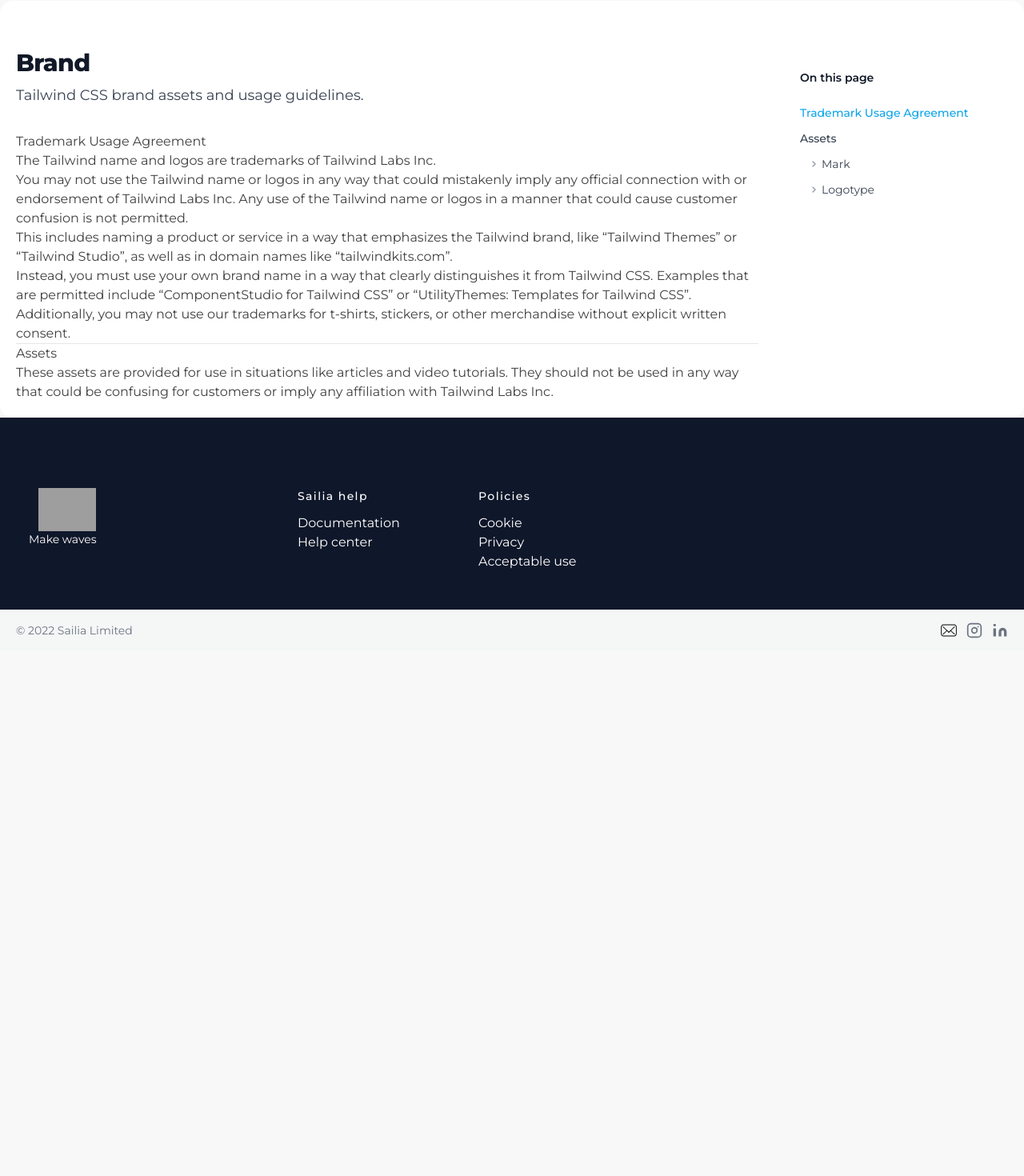
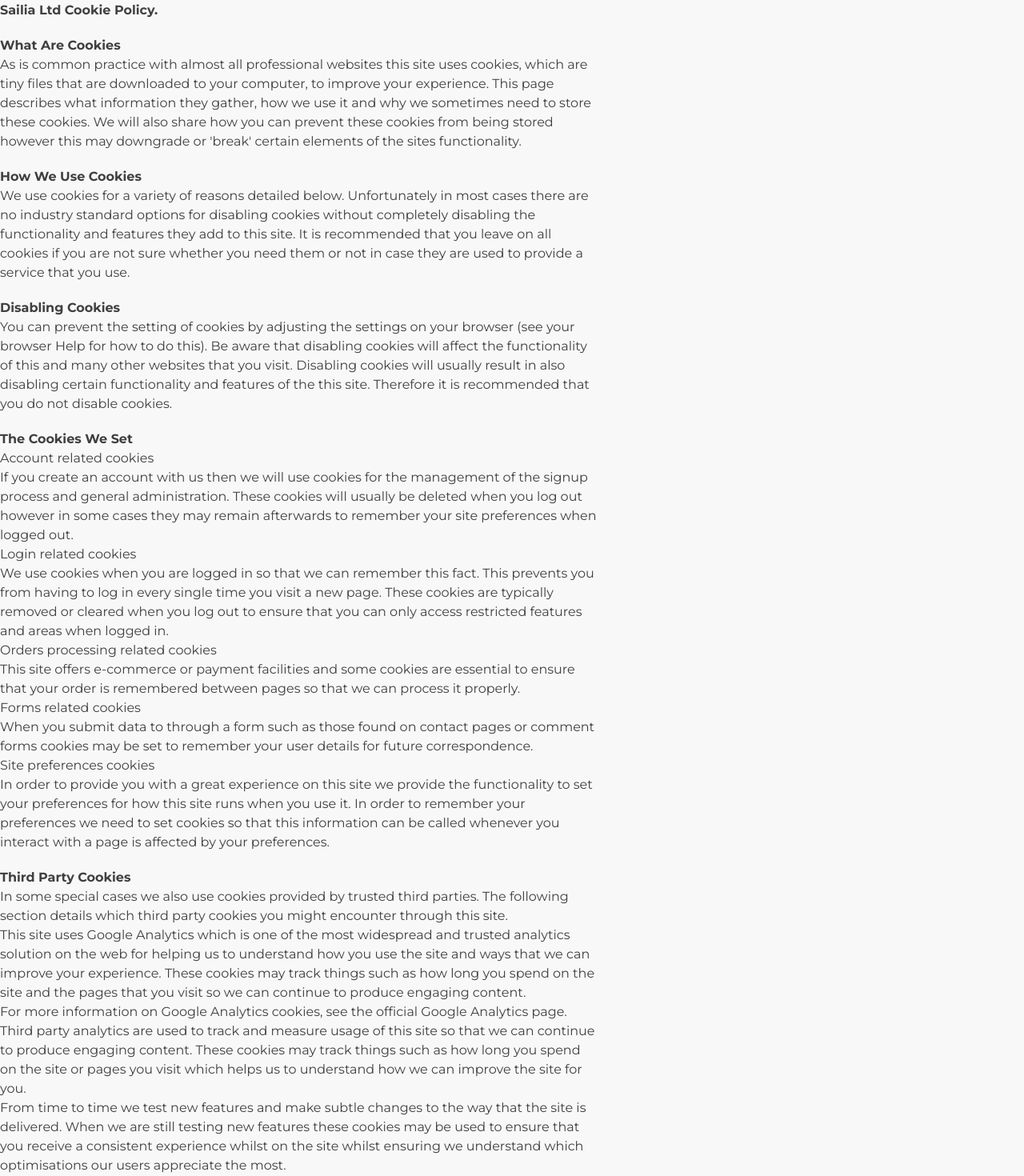
Before and after one commit to lewiswebsitedevelopment/sailia-website, a Next.js app: page /policies/cookie in a window 1280 px wide. Shown: the part 80-1550 px from the top of the page at 80% size. Before the commit the page ends 894 px from the top, so only its background shows below. Built offline with nearby package versions, Linux system fonts and the light colour scheme; grey boxes are pictures that could not be loaded.

Commit message:
Cookie policy

```diff
--- a/pages/policies/cookie.js
+++ b/pages/policies/cookie.js
@@ -11,69 +11,101 @@ export default function Cookie() {
         <link href="https://fonts.googleapis.com/css2?family=Montserrat:wght@100;200;300;400;500;600;700;800;900&family=Roboto&display=swap" rel="stylesheet"></link>
       </Head>
       <Header />
-      <main class="bg-white rounded-2xl mt-10 flex-1 overflow-y-auto p-5 max-w-7xl mx-auto">
-      <div class="max-w-3xl mx-auto pt-10 xl:max-w-none xl:ml-0 xl:mr-[15.5rem] xl:pr-16">
-   <header id="header" class="relative z-20">
-      <div>
-         <h1 class="inline-block text-3xl font-extrabold text-gray-900 tracking-tight">Brand</h1>
-      </div>
-      <p class="mt-2 text-lg text-gray-700">Tailwind CSS brand assets and usage guidelines.</p>
-   </header>
-   <div id="content" class="relative z-20 prose mt-8">
-      <h2 class="group flex whitespace-pre-wrap -ml-4 pl-4" id="trademark-usage-agreement">
-         <a href="#trademark-usage-agreement" class="absolute -ml-10 flex items-center opacity-0 border-0 group-hover:opacity-100" aria-label="Anchor">
-            <div class="w-6 h-6 text-gray-400 ring-1 ring-gray-900/5 rounded-md shadow-sm flex items-center justify-center hover:ring-gray-900/10 hover:shadow hover:text-gray-700">
-               <svg width="12" height="12" fill="none" aria-hidden="true">
-                  <path d="M3.75 1v10M8.25 1v10M1 3.75h10M1 8.25h10" stroke="currentColor" stroke-width="1.5" stroke-linecap="round"></path>
-               </svg>
-            </div>
-         </a>
-         <span>Trademark Usage Agreement</span>
-      </h2>
-      <p>The Tailwind name and logos are trademarks of Tailwind Labs Inc.</p>
-      <p>You may not use the Tailwind name or logos in any way that could mistakenly imply any official connection with or endorsement of Tailwind Labs Inc. Any use of the Tailwind name or logos in a manner that could cause customer confusion is not permitted.</p>
-      <p>This includes naming a product or service in a way that emphasizes the Tailwind brand, like “Tailwind Themes” or “Tailwind Studio”, as well as in domain names like “tailwindkits.com”.</p>
-      <p>Instead, you must use your own brand name in a way that clearly distinguishes it from Tailwind CSS.  Examples that are permitted include “ComponentStudio for Tailwind CSS” or “UtilityThemes: Templates for Tailwind CSS”.</p>
-      <p>Additionally, you may not use our trademarks for t-shirts, stickers, or other merchandise without explicit written consent.</p>
-      <hr />
-      <h2 class="group flex whitespace-pre-wrap -ml-4 pl-4" id="assets">
-         <a href="#assets" class="absolute -ml-10 flex items-center opacity-0 border-0 group-hover:opacity-100" aria-label="Anchor">
-            <div class="w-6 h-6 text-gray-400 ring-1 ring-gray-900/5 rounded-md shadow-sm flex items-center justify-center hover:ring-gray-900/10 hover:shadow hover:text-gray-700">
-               <svg width="12" height="12" fill="none" aria-hidden="true">
-                  <path d="M3.75 1v10M8.25 1v10M1 3.75h10M1 8.25h10" stroke="currentColor" stroke-width="1.5" stroke-linecap="round"></path>
-               </svg>
-            </div>
-         </a>
-         <span>Assets</span>
-      </h2>
-      <p>These assets are provided for use in situations like articles and video tutorials. They should not be used in any way that could be confusing for customers or imply any affiliation with Tailwind Labs Inc.</p>
+      <div class='max-w-7xl sm:mx-8 md:mx-auto'>
+        <div class='md:w-7/12 sm:w-auto'>
+        <p style={{marginBottom: '15.0pt'}}><b><span style={{color: '#414042'}}>Sailia Ltd Cookie Policy.</span></b></p>
+
+
+<p style={{marginTop: '15.0pt'}}><b>What Are Cookies</b></p>
+
+<p>As is common practice with almost all professional websites this site uses cookies, which are tiny files that are downloaded to your computer, to improve your experience. This page describes what information they gather, how we use it and why we sometimes need to store these cookies. We will also share how you can prevent these cookies from being stored however this may downgrade or 'break' certain elements of the sites functionality.</p>
+
+<p style={{marginTop: '15.0pt'}}><b>How We Use Cookies</b></p>
+
+<p>We use cookies for a variety of reasons detailed below. Unfortunately in most cases there are no industry standard options for disabling cookies without completely disabling the functionality and features they add to this site. It is recommended that you leave on all cookies if you are not sure whether you need them or not in case they are used to provide a service that you use.</p>
+
+<p style={{marginTop: '15.0pt'}}><b>Disabling Cookies</b></p>
+
+<p>You can prevent the setting of cookies by adjusting the settings on your browser (see your browser Help for how to do this). Be aware that disabling cookies will affect the functionality of this and many other websites that you visit. Disabling cookies will usually result in also disabling certain functionality and features of the this site. Therefore it is recommended that you do not disable cookies.</p>
+<p style={{marginTop: '15.0pt'}}><b>The Cookies We Set</b></p>
+
+<ul>
+
+<li>
+    <p>Account related cookies</p>
+    <p>If you create an account with us then we will use cookies for the management of the signup process and general administration. These cookies will usually be deleted when you log out however in some cases they may remain afterwards to remember your site preferences when logged out.</p>
+</li>
+
+<li>
+    <p>Login related cookies</p>
+    <p>We use cookies when you are logged in so that we can remember this fact. This prevents you from having to log in every single time you visit a new page. These cookies are typically removed or cleared when you log out to ensure that you can only access restricted features and areas when logged in.</p>
+</li>
+
+
+<li>
+    <p>Orders processing related cookies</p>
+    <p>This site offers e-commerce or payment facilities and some cookies are essential to ensure that your order is remembered between pages so that we can process it properly.</p>
+</li>
+
+
+<li>
+    <p>Forms related cookies</p>
+    <p>When you submit data to through a form such as those found on contact pages or comment forms cookies may be set to remember your user details for future correspondence.</p>
+</li>
+
+<li>
+    <p>Site preferences cookies</p>
+    <p>In order to provide you with a great experience on this site we provide the functionality to set your preferences for how this site runs when you use it. In order to remember your preferences we need to set cookies so that this information can be called whenever you interact with a page is affected by your preferences.</p>
+</li>
+
+</ul>
+
+<p style={{marginTop: '15.0pt'}}><b>Third Party Cookies</b></p>
+
+<p>In some special cases we also use cookies provided by trusted third parties. The following section details which third party cookies you might encounter through this site.</p>
+
+<ul>
+
+<li>
+    <p>This site uses Google Analytics which is one of the most widespread and trusted analytics solution on the web for helping us to understand how you use the site and ways that we can improve your experience. These cookies may track things such as how long you spend on the site and the pages that you visit so we can continue to produce engaging content.</p>
+    <p>For more information on Google Analytics cookies, see the official Google Analytics page.</p>
+</li>
+
+<li>
+    <p>Third party analytics are used to track and measure usage of this site so that we can continue to produce engaging content. These cookies may track things such as how long you spend on the site or pages you visit which helps us to understand how we can improve the site for you.</p>
+</li>
+
+<li>
+    <p>From time to time we test new features and make subtle changes to the way that the site is delivered. When we are still testing new features these cookies may be used to ensure that you receive a consistent experience whilst on the site whilst ensuring we understand which optimisations our users appreciate the most.</p>
+</li>
+
+<li>
+    <p>As we sell products it's important for us to understand statistics about how many of the visitors to our site actually make a purchase and as such this is the kind of data that these cookies will track. This is important to you as it means that we can accurately make business predictions that allow us to monitor our advertising and product costs to ensure the best possible price.</p>
+</li>
+
+
+<li>
+    <p>We use adverts to offset the costs of running this site and provide funding for further development. The behavioural advertising cookies used by this site are designed to ensure that we provide you with the most relevant adverts where possible by anonymously tracking your interests and presenting similar things that may be of interest.</p>
+</li>
+
+
+
+
+</ul>
+
+<p style={{marginTop: '15.0pt'}}><b>More Information</b></p>
+
+<p>Hopefully that has clarified things for you and as was previously mentioned if there is something that you aren't sure whether you need or not it's usually safer to leave cookies enabled in case it does interact with one of the features you use on our site.</p>
+
+
+<p>However if you are still looking for more information then you can contact us through one of our preferred contact methods:</p>
+
+<ul>
+<li>Email: george@sailia.co.uk</li>
+
+</ul>
 </div>
-
-   <div class="fixed z-20 top-[7.8125rem] bottom-0 right-[max(0px,calc(50%-42rem))] w-[19.5rem] py-10 px-8 overflow-y-auto hidden xl:block">
-      <h5 class="text-gray-900 font-semibold mb-4 text-sm leading-6">On this page</h5>
-      <ul class="text-gray-700 text-sm leading-6">
-         <li><a href="#trademark-usage-agreement" class="block py-1 font-medium font-medium text-sky-500">Trademark Usage Agreement</a></li>
-         <li><a href="#assets" class="block py-1 font-medium hover:text-gray-900">Assets</a></li>
-         <li class="ml-4">
-            <a href="#mark" class="group flex items-start py-1 hover:text-gray-900">
-               <svg width="3" height="24" viewBox="0 -9 3 24" class="mr-2 text-gray-400 overflow-visible group-hover:text-gray-600">
-                  <path d="M0 0L3 3L0 6" fill="none" stroke="currentColor" stroke-width="1.5" stroke-linecap="round"></path>
-               </svg>
-               Mark
-            </a>
-         </li>
-         <li class="ml-4">
-            <a href="#logotype" class="group flex items-start py-1 hover:text-gray-900">
-               <svg width="3" height="24" viewBox="0 -9 3 24" class="mr-2 text-gray-400 overflow-visible group-hover:text-gray-600">
-                  <path d="M0 0L3 3L0 6" fill="none" stroke="currentColor" stroke-width="1.5" stroke-linecap="round"></path>
-               </svg>
-               Logotype
-            </a>
-         </li>
-      </ul>
-   </div>
 </div>
-      </main>
       <Footer />
     </div>
   )
```
Also changed, not shown: 1 other file (tests, documents, lock files or other folders).
